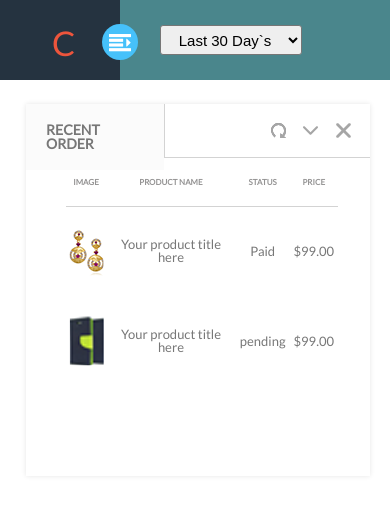
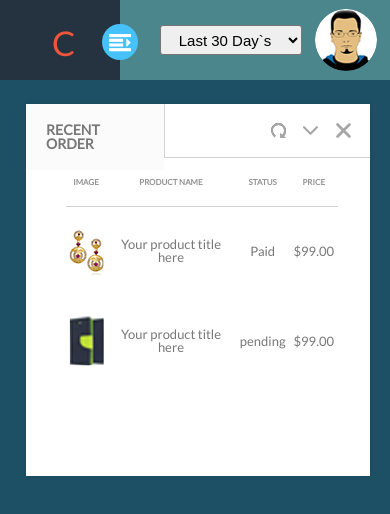
Before and after one commit to vahutson/animated-sidebars, a plain HTML site: page index.html in a window 390 px wide. Drawn offline with Linux system fonts and the light colour scheme.

Commit message:
some fixes'

```diff
--- a/index.html
+++ b/index.html
@@ -26,8 +26,12 @@
                 <option>Last 30 Day`s</option>
                 <option>Last Month</option>
             </select>
+
+                <div class="user__pic__header"></div>
+
+            </div>
         </div>
-    </div>
+
 </header>
 
 <div class="sidebar">
--- a/script.js
+++ b/script.js
@@ -12,32 +12,45 @@ var mainHeader = document.getElementsByClassName('main__header')[0];
 var cell = document.getElementsByClassName('cell');
 var main = document.getElementsByTagName('main')[0];
 var dashBoard = document.getElementsByClassName('dashboards')[0];
+var userPic = document.getElementsByClassName('user__pic__header')[0];
 dashBoard.addEventListener('click', activate);
 toggleButton.addEventListener('click', collapse);
+window.addEventListener('resize', mob);
 
 
-window.onload = function mob() {
-    if (window.innerWidth < 755) {
+window.onload = mob;
+
+    function mob() {
+        if (window.innerWidth < 840) {
             toggleButton.classList.add('collapsed');
             sidebar.classList.add('collapsed');
             companyTitle.classList.add('collapsed');
             mainHeader.classList.add('collapsed');
             main.classList.add('collapsed');
+            userPic.style.display = 'inline-block';
             for (var i = 0; i < cell.length; i++) {
                 cell[i].classList.add('collapsed');
+            }
+
+            if (sidebar.classList.contains('collapsed') && window.innerWidth < 840) {
+                sidebar.style.display = 'none';
+            } else if (window.innerWidth < 840){
+                sidebar.style.display = 'block';
             }
 
             if (collapsed === false) {
                 collapsed = true;
             } else collapsed = false;
+        } else {
+            userPic.style.display = 'none';
+            sidebar.style.display = 'block';
         }
     }
 
-
 function collapse() {
-    if (sidebar.classList.contains('collapsed') && window.innerWidth < 755) {
+    if (sidebar.classList.contains('collapsed') && window.innerWidth < 840) {
         sidebar.style.display = 'block';
-    } else if (window.innerWidth < 755){
+    } else if (window.innerWidth < 840){
         sidebar.style.display = 'none';
     }
 
--- a/style.scss
+++ b/style.scss
@@ -20,6 +20,16 @@ header {
   top: 0;
   width: 100%;
   z-index: 1;
+
+  .user__pic__header {
+    display: none;
+    position: absolute;
+    right: 5%;
+    width: 62px;
+    height: 62px;
+    border-radius: 50%;
+    background: url("img/user__pic.png");
+  }
 }
 
 i.fa-outdent {
@@ -516,7 +526,9 @@ main {
 }
 
 @media (max-width: 840px) {
-
+body {
+  background-color: #1d5065;
+}
   .main__header {
     .period__wrapper {
 
@@ -537,9 +549,7 @@ main {
     display: none;
   }
 
-  .sidebar {
-    display: none;
-  }
+
   main {
     width: 100%;
     margin-left: 0;
```
Also changed, not shown: style.css, 1 other file. Lines whose indentation alone changed are shown as unchanged.
